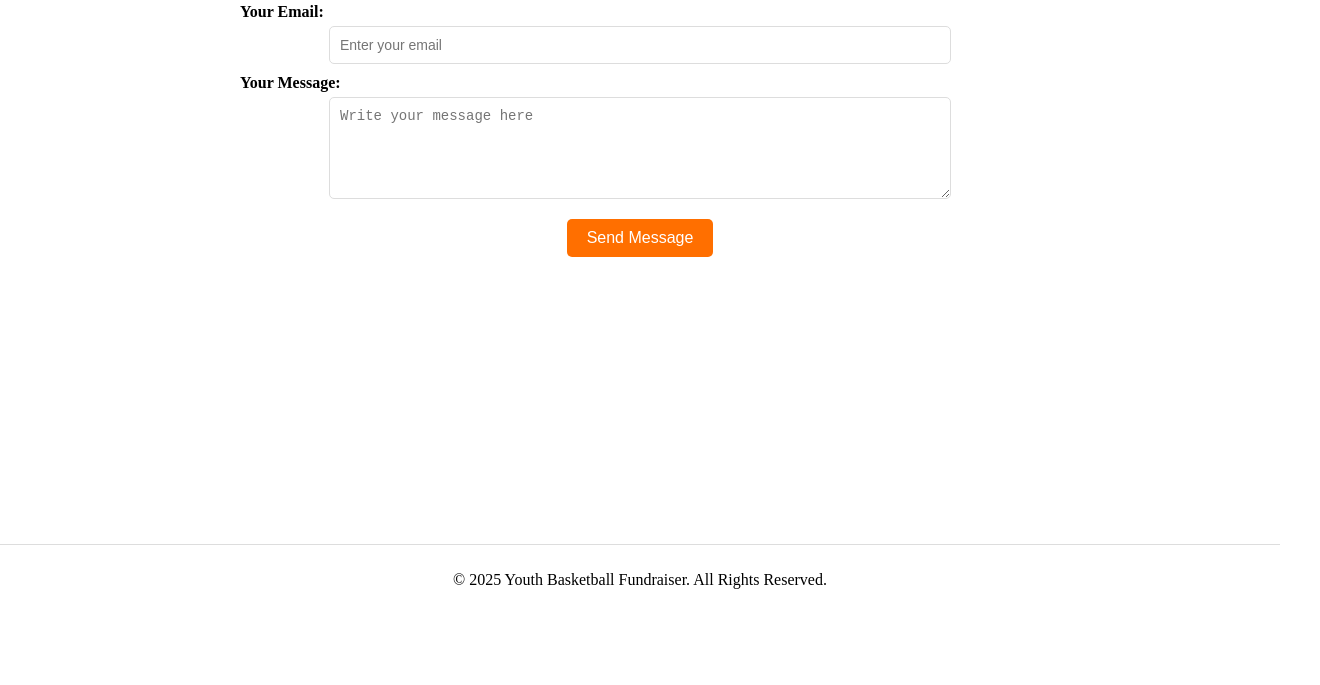
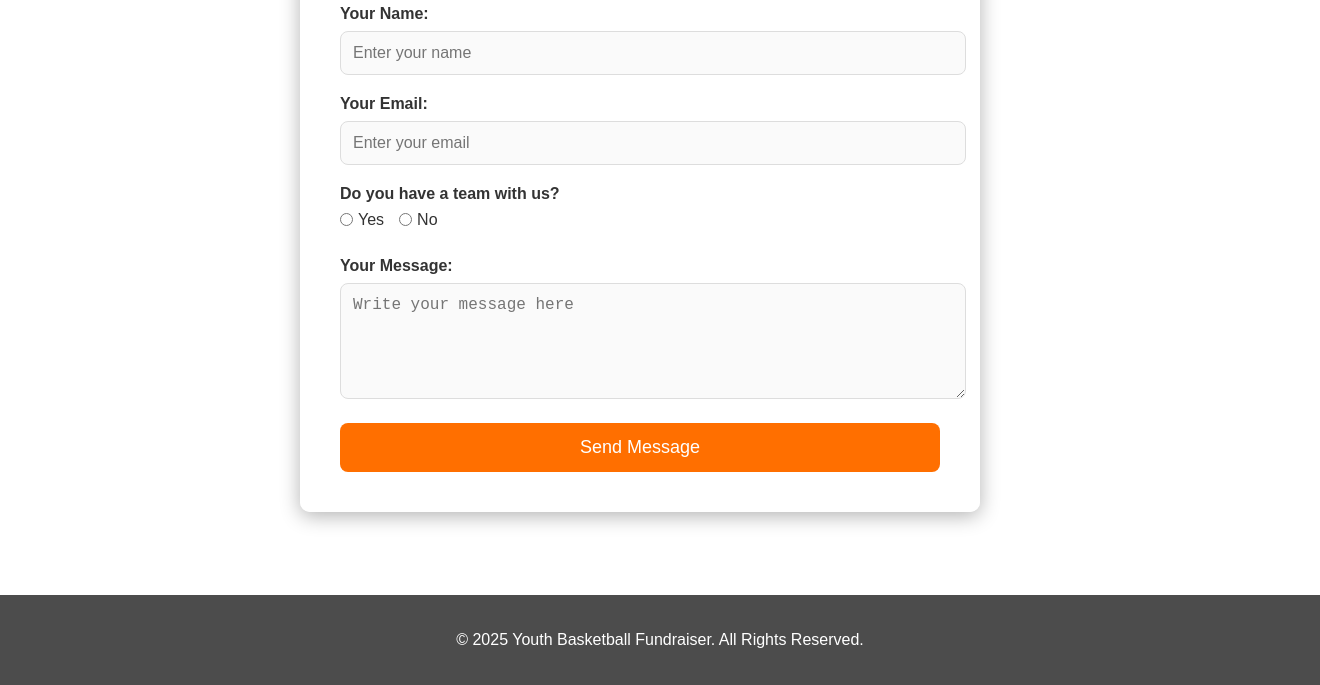
Before and after one commit to bergj21/cs20-midterm-project, a plain HTML site: page contact.html in a window 1280 px wide. Shown: the part 205-890 px from the top of the page, 1320 px wide, since content can reach past the window. Before the commit the page ends 800 px from the top, so only its background shows below. Drawn offline with Linux system fonts and the light colour scheme.

Commit message:
Finished contact page and edited footer style

```diff
--- a/contact.html
+++ b/contact.html
@@ -3,53 +3,102 @@
 <head>
     <meta charset="UTF-8" />
     <meta name="viewport" content="width=device-width, initial-scale=1.0" />
-    <title>Contact | Youth Basketball Fundraiser</title>
+    <title>Contact Us</title>
     <link rel="stylesheet" href="styles.css" />
     <style>
+        body {
+            font-family: Arial, sans-serif;
+            text-align: center;
+            /* margin: 40?spx; */
+        }
+
+        /* Main Content Area */
+        .content {
+            min-height: 100vh;
+            display: flex;
+            justify-content: center;
+            align-items: center;
+            padding: 0 20px;
+        }
+
+        /* Contact Form Container */
         .contact-container {
-        max-width: 800px;
-        margin: 70px auto;
-        text-align: center;
+            background-color: rgba(255, 255, 255, 0.9);
+            padding: 40px;
+            border-radius: 10px;
+            box-shadow: 0 4px 20px rgba(0, 0, 0, 0.3);
+            max-width: 600px;
+            width: 100%;
+            text-align: left;
         }
 
         .contact-container h1 {
-        font-size: 32px;
+            text-align: center;
+            font-size: 36px;
             margin-bottom: 20px;
+            color: #333;
+            font-weight: bold;
         }
 
-      .contact-container form {
-        display: flex;
-        flex-direction: column;
-        align-items: center;
-      }
-
+        /* Form Styling */
         .contact-container label {
-        margin-top: 10px;
             font-size: 16px;
-        font-weight: bold;
-        align-self: flex-start;
+            font-weight: 600;
+            color: #333;
+            margin-bottom: 8px;
+            display: block;
         }
 
         .contact-container input,
         .contact-container textarea {
             width: 100%;
-        max-width: 600px;
-        padding: 10px;
-        margin-top: 5px;
+            padding: 12px;
+            margin-bottom: 20px;
             border: 1px solid #ddd;
-        border-radius: 5px;
-        font-size: 14px;
+            border-radius: 8px;
+            font-size: 16px;
+            color: #333;
+            background-color: #fafafa;
+        }
+
+        .contact-container input:focus,
+        .contact-container textarea:focus {
+            border-color: #ff6f00;
+            outline: none;
+        }
+
+        /* Flex container for radio buttons */
+        .radio-group,
+        .checkbox-group {
+            display: flex;
+            gap: 15px;
+            margin-bottom: 20px;
+            align-items: center; /* Ensure text is aligned with buttons */
+        }
+
+        .radio-group label,
+        .checkbox-group label {
+            display: flex;
+            align-items: center;
+            font-weight: normal;
+            gap: 5px;
+        }
+
+        .radio-group input,
+        .checkbox-group input {
+            margin: 0; /* Ensures proper alignment */
         }
 
         .contact-container button {
-        margin-top: 20px;
-        padding: 10px 20px;
+            width: 100%;
+            padding: 14px;
+            font-size: 18px;
+            background-color: #ff6f00;
             border: none;
-        background-color: #ff6f00;
-        color: #fff;
-        font-size: 16px;
-        border-radius: 5px;
+            border-radius: 8px;
+            color: white;
             cursor: pointer;
+            transition: background-color 0.3s ease;
         }
 
         .contact-container button:hover {
@@ -58,10 +107,6 @@
     </style>
 </head>
 <body>
-    <!-- <header>
-      <h1>Donate to Support Youth Basketball</h1>
-    </header> -->
-
     <nav>
         <div class="nav-left">
             <a href="leaderboard.html" class="nav-center">Leaderboard</a>
@@ -80,47 +125,137 @@
         </div>
     </nav>
 
+    <script>
+        let teamInfo;
+        let teamYes;
+        let teamNo;
+
+        window.onload = function()
+        {
+            teamInfo = document.getElementById("team-info");
+            teamYes = document.getElementById("team-yes");
+            teamNo = document.getElementById("team-no");
+
+            teamYes.addEventListener("change", toggleTeamInfo);
+            teamNo.addEventListener("change", toggleTeamInfo);
+            document.getElementById("contact-form").addEventListener("submit", formSubmitted);
+        }
+
+        function toggleTeamInfo()
+        {
+            if (teamYes.checked) {
+                teamInfo.style.display = "block";
+            } else {
+                teamInfo.style.display = "none";
+            }
+        }
+
+        function formSubmitted(event)
+        {
+            event.preventDefault(); // Prevent form submission
+
+            let valid = true;
+            let error = "The following fields must be filled:";
+            let name = document.getElementById("name").value;
+            if (name === "")
+            {
+                error += "\n    Your Name:";
+                valid = false;
+            }
+            let email = document.getElementById("email").value;
+            if (email === "")
+            {
+                error += "\n    Your Email:,";
+                valid = false;
+            }
+
+            if (teamYes.checked)
+            {
+                if (document.getElementById("team").value === "")
+                {
+                    error += "\n    Team:";
+                    valid = false;
+                }
+                if (document.getElementById("league").value === "")
+                {
+                    error += "\n    League:,";
+                    valid = false;
+                }
+                if (Array.from(document.querySelectorAll('input[name="role"]:checked')).map(cb => cb.value).length === 0)
+                {
+                    error += "\n    Are you a?:";
+                    valid = false;
+                }
+            }
+            else if (!teamNo.checked)
+            {
+                error += "\n    Do you have a team with us?"
+            }
+
+            if (document.getElementById("message").value === "")
+            {
+                error += "\n    Your Message:";
+                valid = false;
+            }
+
+            if (!valid)
+            {
+                if (!email.includes("@") || !(email.indexOf(".") > email.indexOf("@")))
+                {
+                    error += "\nAlso, the email you entered \"" + email + "\" is invalid."
+                }
+                alert(error);
+            }
+            else if (!(email.includes("@") && email.indexOf(".") > email.indexOf("@")))
+            {
+                alert("The email you entered \"" + email + "\" is invalid.");
+            }
+            else
+            {
+                alert("Thank you for contacting us " + name + ", we will reach out to you as soon as possible.");
+                document.getElementById("contact-form").reset(); // TODO: maybe ask professor if this is okay instead of submitting
+            }
+        }
+    </script>
+
     <div class="content">
-      <main>
-        <!-- <section class="hero">
-          <h2>Make a Difference Today</h2>
-          <p>Your donation helps young athletes thrive.</p>
-        </section> -->
-
         <div class="contact-container">
             <h1>Contact Us</h1>
-          <form action="#" method="POST">
+            <form action="#" method="POST" id="contact-form">
                 <label for="name">Your Name:</label>
-            <input
-              type="text"
-              id="name"
-              name="name"
-              placeholder="Enter your name"
-              required
-            />
+                <input type="text" id="name" name="name" placeholder="Enter your name"/>
 
                 <label for="email">Your Email:</label>
-            <input
-              type="email"
-              id="email"
-              name="email"
-              placeholder="Enter your email"
-              required
-            />
+                <input type="email" id="email" name="email" placeholder="Enter your email"/>
+
+                <label>Do you have a team with us?</label>
+                <div class="radio-group">
+                    <label><input type="radio" id="team-yes" name="on_team" value="yes"> Yes</label>
+                    <label><input type="radio" id="team-no" name="on_team" value="no"> No</label>
+                </div>
+
+                <div id="team-info" style="display: none;">
+                    <label for="team">Team:</label>
+                    <input type="text" id="team" name="team" placeholder="Enter your team name"/>
+
+                    <label for="league">League:</label>
+                    <input type="text" id="league" name="league" placeholder="Enter your league name"/>
+
+                    <label>Are you a?:</label>
+                    <div class="checkbox-group">
+                        <label><input type="checkbox" name="role" value="player"> Player</label>
+                        <label><input type="checkbox" name="role" value="coach"> Coach</label>
+                        <label><input type="checkbox" name="role" value="parent"> Parent</label>
+                        <label><input type="checkbox" name="role" value="other"> Other</label>
+                    </div>
+                </div>
 
                 <label for="message">Your Message:</label>
-            <textarea
-              id="message"
-              name="message"
-              rows="5"
-              placeholder="Write your message here"
-              required
-            ></textarea>
+                <textarea id="message" name="message" rows="5" placeholder="Write your message here"></textarea>
 
-            <button type="submit">Send Message</button>
+                <button type="submit" id="submit">Send Message</button>
             </form>
         </div>
-      </main>
     </div>
 
     <footer>
--- a/styles.css
+++ b/styles.css
@@ -47,14 +47,11 @@ nav {
 }
 
 footer {
-  position: fixed;
-  bottom: 0;
-  left: 0;
-  width: 100%;
-  background-color: white;
-  padding: 10px 0;
-  text-align: center;
-  border-top: 1px solid #ddd;
-  height: 30px;
-  z-index: 9999;
-}
+    text-align: center;
+    background-color: rgba(0, 0, 0, 0.7);
+    color: white;
+    padding: 20px;
+    position: relative;
+    bottom: 0;
+    width: 100%;
+  }
```
Also changed, not shown: testimonials.html (+2 -2 lines). Lines whose indentation alone changed are shown as unchanged.
